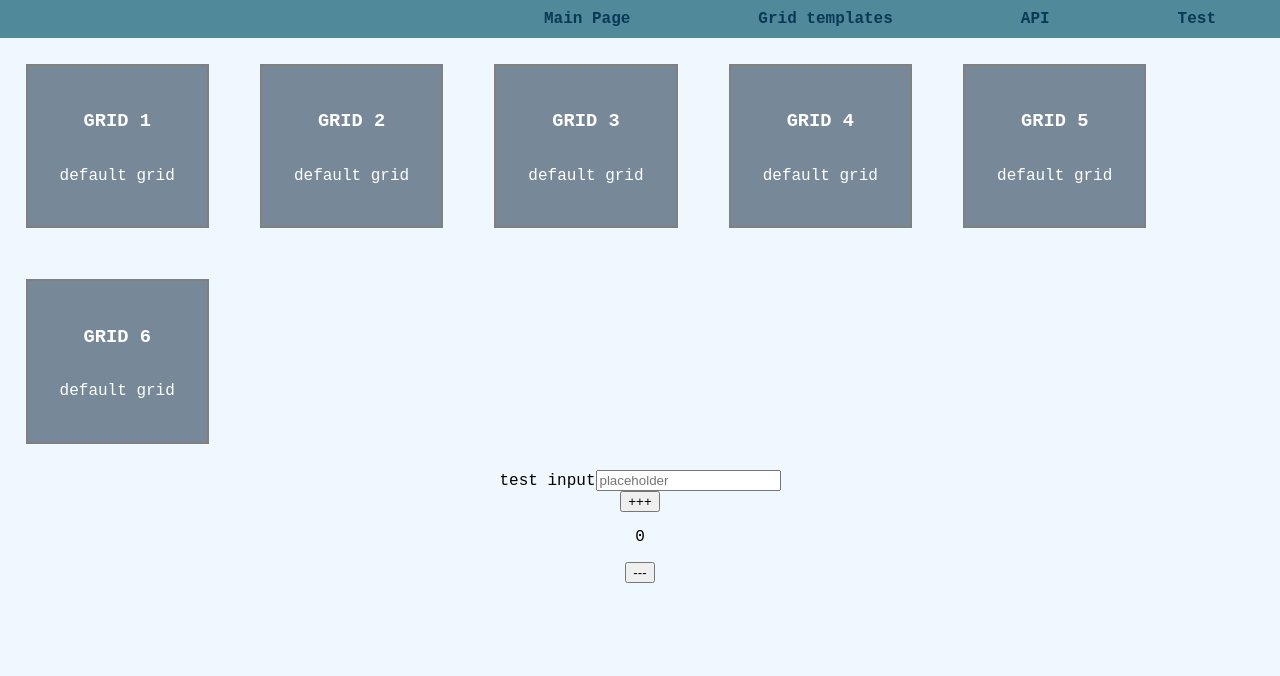
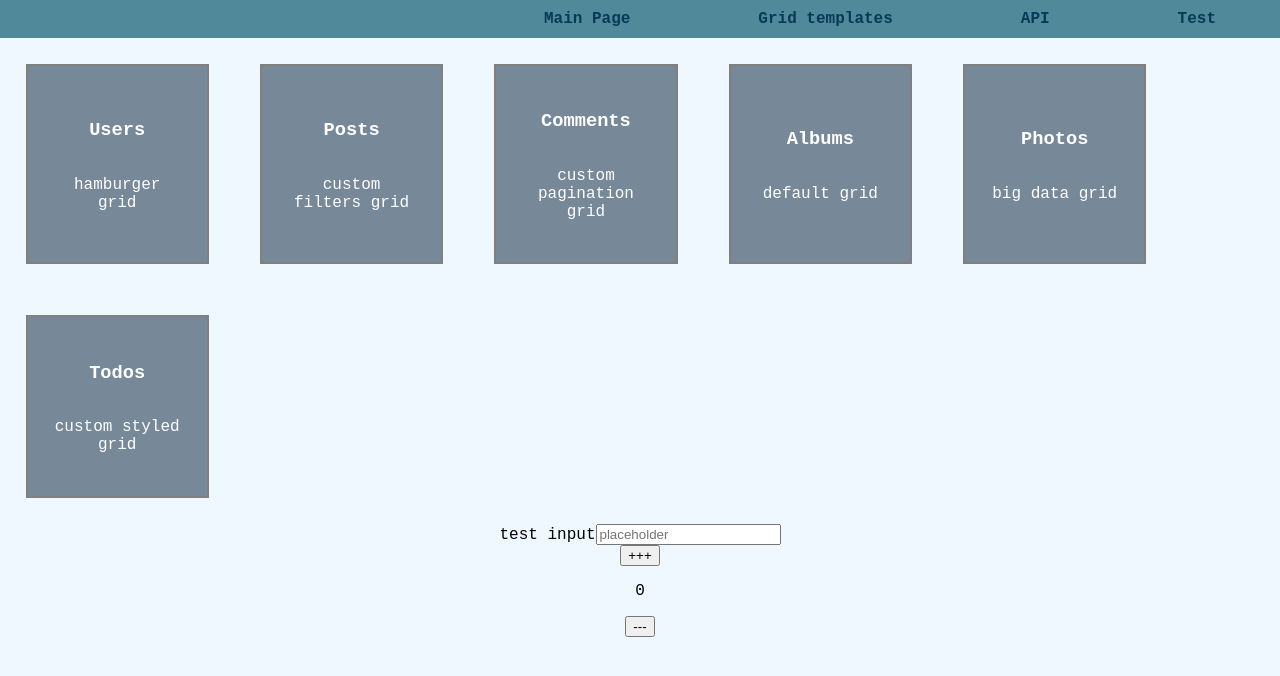
Before and after one commit to sas0mir/ts_react_grid, a React (Create React App) app: page /main in a window 1280 px wide. Shown: the top 676 px of the page. Built offline with nearby package versions, Linux system fonts and the light colour scheme.

Commit message:
filters and pagination try

```diff
--- /dev/null
+++ b/src/components/filter/index.tsx
@@ -0,0 +1,25 @@
+import React, {FC, InputHTMLAttributes, useState, useEffect} from 'react';
+import classes from './classes.module.scss';
+
+interface FilterProps {
+    title: string,
+    data?: string[],
+    value?: string,
+    change: (field: string, value: any) => void,
+    type?: string
+}
+
+const Filter: FC<FilterProps> = (props) => {
+
+    const { title, data, value, change, type } = props;
+
+  //const clientLinks = getSubLinks('clientlist');
+
+  return (
+    <div className={classes.component_filter_container}>
+      <label htmlFor={title}>{title}</label>
+      <input type='text' id={title} placeholder={value} onChange={(e) => change(title, e.target.value)}></input>
+    </div>
+  );
+}
+export default Filter;
--- a/src/components/grid/classes.module.scss
+++ b/src/components/grid/classes.module.scss
@@ -0,0 +1,7 @@
+.grid_header {
+    position: relative;
+    display: flex;
+    flex-wrap: wrap;
+    justify-content: space-around;
+    margin: 3%;
+}
--- a/src/components/grid/index.tsx
+++ b/src/components/grid/index.tsx
@@ -1,6 +1,8 @@
 import React, {FC, InputHTMLAttributes, useState, useEffect} from 'react';
 import { Link } from 'react-router-dom';
 import classes from './classes.module.scss';
+import Filter from '../filter';
+import Pagination from '../pagination';
 
 interface GridProps {
     title?: string,
@@ -12,6 +14,7 @@ const Grid: FC<GridProps> = (props) => {
     const { title, api, data } = props;
     const [rows, setRows] = useState([]);
     const [oldApi, setOldApi] = useState('');
+    const [filters, setFilters] = useState({});
 
     useEffect(() => {
         if (api && api !== oldApi) {
@@ -29,23 +32,49 @@ const Grid: FC<GridProps> = (props) => {
         }
     }, [api])
 
+    const handleFilterChange = (field:string, value:any) => {
+        setFilters({...filters, [field]: value});
+    }
+
+    const applyFilters = () => {
+        console.log('Filters->', filters, rows);
+        if(rows) {
+            let keys = Object.keys(filters);
+            let newRows = rows.filter((row, index) => {
+                for (let key in keys) {
+                    //row[key] === filters[key]
+                }
+            })
+            console.log('NEWROWS->', newRows);
+        }
+    }
+
+    const handlePagination = (page: number, count: number) => {
+        if (rows) {
+            console.log('PAGINATION->', page, count);
+        }
+    }
+
     const headers = rows.length ? Object.keys(rows[0]) : [];
-    console.log('ROWS->', headers, rows);
+
   return (
     <div className={classes.grid_container}>
         <h3>{title}</h3>
       <section className={classes.grid_header}>
-          {headers.length ? headers.map(h => <p>{'FILTER' + h}</p>) : <h4>No grid data</h4>}
+          {headers.length ? headers.map(h => <Filter title={h} change={handleFilterChange}/>) : <h4>No filters</h4>}
+          <button className={classes.grid_header_btn} onClick={applyFilters}>Filter</button>
       </section>
       <section className={classes.grid_body}>
-          {rows.length ? <table>
+          {rows.length ? <table className={classes.grid_table}>
               {rows.map((row, index) => {
                   if (index === 0) return <tr>{headers.map(header => <th>{header}</th>)}</tr>
                   else return <tr>{headers.map(h => <td>{typeof row[h] === 'object' ? 'test' : row[h]}</td>)}</tr>
               })}
           </table> : null}
       </section>
-      <section className={classes.grid_pagination}></section>
+      <section className={classes.grid_pagination}>
+          <Pagination values={{page: 1, count: 10}} change={handlePagination}/>
+      </section>
     </div>
   );
 }
--- /dev/null
+++ b/src/components/pagination/index.tsx
@@ -0,0 +1,41 @@
+import React, {FC, InputHTMLAttributes, useState, useEffect} from 'react';
+import classes from './classes.module.scss';
+
+interface IPaginationValues {
+    page: number,
+    count: number,
+}
+
+interface PaginationProps {
+    values: IPaginationValues,
+    change: (page: number, count: number) => void,
+}
+
+const Pagination: FC<PaginationProps> = (props) => {
+
+    const { values, change } = props;
+    const [count, setCount] = useState(10);
+    const [page, setPage] = useState(1);
+
+    useEffect(() => {
+        if(values) {
+            setCount(values.count);
+            setPage(values.page);
+        }
+    })
+
+    const handleChange = (page: number, count:number) => {
+        setPage(page);
+        setCount(count);
+        change(page, count);
+    }
+
+  return (
+    <div className={classes.component_pagination_container}>
+      <button onClick={e => handleChange(page - 1, count)}>{'<'}</button>
+      <input type='number' value={count} onChange={(e) => handleChange(count, Number(e.target.value))}></input>
+      <button onClick={e => handleChange(page + 1, count)}>{'>'}</button>
+    </div>
+  );
+}
+export default Pagination;
--- a/src/components/tile/classes.module.scss
+++ b/src/components/tile/classes.module.scss
@@ -10,4 +10,8 @@
     background-color: lightslategrey;
     color: white;
     margin: 2%;
+    transition: 300ms;
+    &:hover {
+        transform: scale(1.2);
+    }
 }
--- a/src/components/tile/index.tsx
+++ b/src/components/tile/index.tsx
@@ -4,17 +4,19 @@ import classes from './classes.module.scss';
 interface TileProps {
     title: string,
     info?: string,
-    size: string
+    size: string,
+    click: (title: string) => void,
+    type?: number
 }
 
 const Tile: FC<TileProps> = (props) => {
 
-    const { title, info, size } = props;
+    const { title, info, size, click } = props;
 
   //const clientLinks = getSubLinks('clientlist');
 
   return (
-    <div className={classes.component_tile_container}>
+    <div className={classes.component_tile_container} onClick={(e) => click(title)}>
       <h3>{title}</h3>
       <p>{info}</p>
     </div>
--- a/src/constants/index.ts
+++ b/src/constants/index.ts
@@ -11,6 +11,12 @@ export interface IRoute {
   path: string,
   element: string,
   subroutes?: IRoute[],
+}
+
+export interface ITile {
+  title: string,
+  info: string,
+  type?: number
 }
 
 export const navigationLinks: ILink[] = [
@@ -68,10 +74,35 @@ export const gridsLinks: ILink[] = [
     to: 'todos'
   }
 ]
-// export const dataTemplate1: JSON[] = [
-//   {
-//     'id': 0,
-//     'name': 'Robert',
-//     'surname': 'Green'
-//   }
-// ]
+export const Tiles: ITile[] = [
+  {
+    'title': 'Users',
+    'info': 'hamburger grid',
+    'type': 1
+  },
+  {
+    'title': 'Posts',
+    'info': 'custom filters grid',
+    'type': 2
+  },
+  {
+    'title': 'Comments',
+    'info': 'custom pagination grid',
+    'type': 3
+  },
+  {
+    'title': 'Albums',
+    'info': 'default grid',
+    'type': 4
+  },
+  {
+    'title': 'Photos',
+    'info': 'big data grid',
+    'type': 5
+  },
+  {
+    'title': 'Todos',
+    'info': 'custom styled grid',
+    'type': 6
+  }
+]
--- a/src/routes/MainPage.tsx
+++ b/src/routes/MainPage.tsx
@@ -1,6 +1,11 @@
 import React, {FC, InputHTMLAttributes, useState, useEffect} from 'react';
 import classes from './classes.module.scss';
 import Tile from '../components/tile';
+import { useNavigate } from 'react-router-dom';
+import { ITile, Tiles } from '../constants';
+import { RootState } from '../app/store';
+import { useSelector, useDispatch } from 'react-redux';
+import { goto, goback } from '../features/navigation/navigationSlice';
 
 interface MainPageProps {
 
@@ -8,16 +13,22 @@ interface MainPageProps {
 
 const MainPage: FC<MainPageProps> = (props) => {
 
-  //const clientLinks = getSubLinks('clientlist');
+  const navState = useSelector((state: RootState) => state.navigation);
+  const dispatch = useDispatch();
+  const navigate = useNavigate();
+
+  const handleClick = (title:string) => {
+    let newHistory = [...navState.history, title];
+    let newState = { current: title.toLowerCase(), prev: navState.current, history: newHistory };
+    dispatch(goto(newState))
+    navigate('../grids/' + title.toLowerCase(), { replace: true });
+  }
 
   return (
     <div className={classes.mainpage_container}>
-      <Tile title="GRID 1" info="default grid" size="medium"/>
-      <Tile title="GRID 2" info="default grid" size="medium"/>
-      <Tile title="GRID 3" info="default grid" size="medium"/>
-      <Tile title="GRID 4" info="default grid" size="medium"/>
-      <Tile title="GRID 5" info="default grid" size="medium"/>
-      <Tile title="GRID 6" info="default grid" size="medium"/>
+      {Tiles ? Tiles.map((tile, index) => {
+        return <Tile title={tile.title} info={tile.info} size="medium" click={handleClick} type={tile.type}/>
+      }) : null}
     </div>
   );
 }
```
Also changed, not shown: src/routes/Grids.tsx (+0 -9 lines), src/components/filter/classes.module.scss (added), src/components/pagination/classes.module.scss (added).
